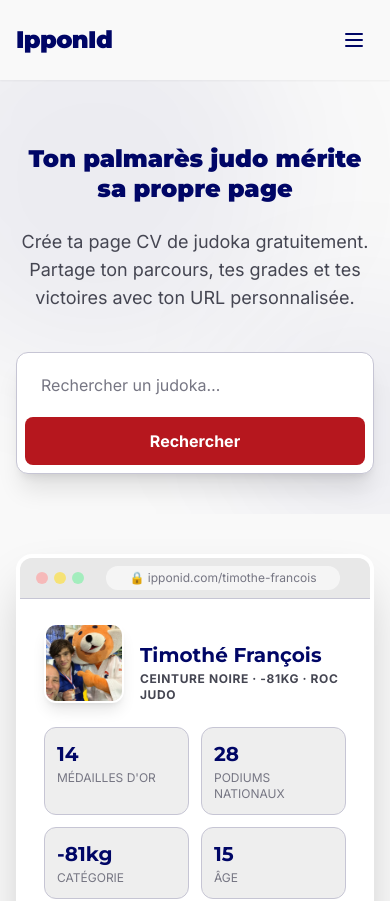
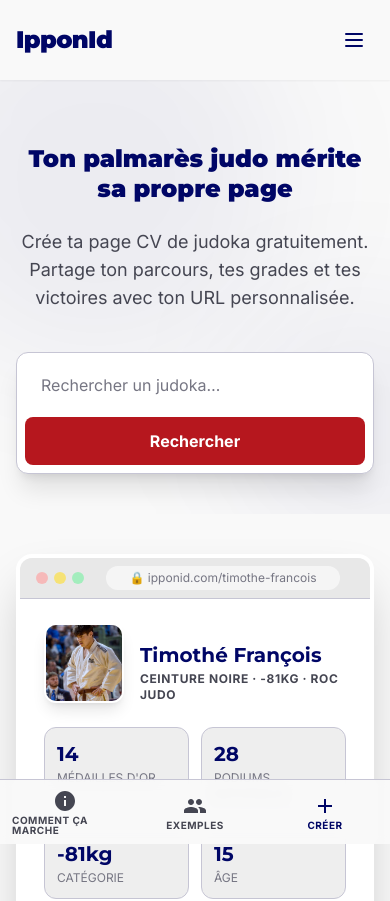
Before and after one commit to timorocjudo/cv_judo, a Next.js app: page / in a window 390 px wide. Shown: the top 901 px of the page. Built offline with nearby package versions, Linux system fonts and the light colour scheme.

Commit message:
Ajout données

```diff
--- a/app/page.tsx
+++ b/app/page.tsx
@@ -1,5 +1,6 @@
 import type { Metadata } from 'next'
 import LandingNav from '@/components/landing/LandingNav'
+import LandingMobileNav from '@/components/landing/LandingMobileNav'
 import HeroSection from '@/components/landing/HeroSection'
 import MockupSection from '@/components/landing/MockupSection'
 import HowItWorksSection from '@/components/landing/HowItWorksSection'
@@ -31,8 +32,10 @@
         <HowItWorksSection />
         <SocialProofSection />
         <CtaSection />
+        <div className="h-16 md:hidden" aria-hidden="true" />
       </main>
       <LandingFooter />
+      <LandingMobileNav />
     </>
   )
 }
--- a/components/blocks/HeroBlock.tsx
+++ b/components/blocks/HeroBlock.tsx
@@ -1,12 +1,40 @@
 import Image from 'next/image'
-import type { Identity } from '@/types/judoka'
+import type { Identity, Social } from '@/types/judoka'
 import { computeAgeCategory } from '@/lib/ageCategory'
+
+const socialIcons: Record<string, { label: string; icon: React.ReactNode }> = {
+  instagram: {
+    label: 'Instagram',
+    icon: (
+      <svg viewBox="0 0 24 24" fill="currentColor" className="w-5 h-5">
+        <path d="M12 2.163c3.204 0 3.584.012 4.85.07 3.252.148 4.771 1.691 4.919 4.919.058 1.265.069 1.645.069 4.849 0 3.205-.012 3.584-.069 4.849-.149 3.225-1.664 4.771-4.919 4.919-1.266.058-1.644.07-4.85.07-3.204 0-3.584-.012-4.849-.07-3.26-.149-4.771-1.699-4.919-4.92-.058-1.265-.07-1.644-.07-4.849 0-3.204.013-3.583.07-4.849.149-3.227 1.664-4.771 4.919-4.919 1.266-.057 1.645-.069 4.849-.069zM12 0C8.741 0 8.333.014 7.053.072 2.695.272.273 2.69.073 7.052.014 8.333 0 8.741 0 12c0 3.259.014 3.668.072 4.948.2 4.358 2.618 6.78 6.98 6.98C8.333 23.986 8.741 24 12 24c3.259 0 3.668-.014 4.948-.072 4.354-.2 6.782-2.618 6.979-6.98.059-1.28.073-1.689.073-4.948 0-3.259-.014-3.667-.072-4.947-.196-4.354-2.617-6.78-6.979-6.98C15.668.014 15.259 0 12 0zm0 5.838a6.162 6.162 0 1 0 0 12.324 6.162 6.162 0 0 0 0-12.324zM12 16a4 4 0 1 1 0-8 4 4 0 0 1 0 8zm6.406-11.845a1.44 1.44 0 1 0 0 2.881 1.44 1.44 0 0 0 0-2.881z" />
+      </svg>
+    ),
+  },
+  youtube: {
+    label: 'YouTube',
+    icon: (
+      <svg viewBox="0 0 24 24" fill="currentColor" className="w-5 h-5">
+        <path d="M23.498 6.186a3.016 3.016 0 0 0-2.122-2.136C19.505 3.545 12 3.545 12 3.545s-7.505 0-9.377.505A3.017 3.017 0 0 0 .502 6.186C0 8.07 0 12 0 12s0 3.93.502 5.814a3.016 3.016 0 0 0 2.122 2.136c1.871.505 9.376.505 9.376.505s7.505 0 9.377-.505a3.015 3.015 0 0 0 2.122-2.136C24 15.93 24 12 24 12s0-3.93-.502-5.814zM9.545 15.568V8.432L15.818 12l-6.273 3.568z" />
+      </svg>
+    ),
+  },
+  tiktok: {
+    label: 'TikTok',
+    icon: (
+      <svg viewBox="0 0 24 24" fill="currentColor" className="w-5 h-5">
+        <path d="M19.59 6.69a4.83 4.83 0 0 1-3.77-4.25V2h-3.45v13.67a2.89 2.89 0 0 1-2.88 2.5 2.89 2.89 0 0 1-2.89-2.89 2.89 2.89 0 0 1 2.89-2.89c.28 0 .54.04.79.1V9.01a6.32 6.32 0 0 0-.79-.05 6.34 6.34 0 0 0-6.34 6.34 6.34 6.34 0 0 0 6.34 6.34 6.34 6.34 0 0 0 6.33-6.34V8.69a8.27 8.27 0 0 0 4.84 1.55V6.79a4.85 4.85 0 0 1-1.07-.1z" />
+      </svg>
+    ),
+  },
+}
 
 interface HeroBlockProps {
   identity: Identity
+  social: Social
 }
 
-export default function HeroBlock({ identity }: HeroBlockProps) {
+export default function HeroBlock({ identity, social }: HeroBlockProps) {
   return (
     <section className="relative min-h-[65vh] md:min-h-[75vh] bg-primary-container overflow-hidden flex items-end">
       {/* Cover photo with gradient overlay */}
@@ -58,6 +86,29 @@
                 {identity.grade}
               </span>
             </div>
+            {social.length > 0 && (
+              <div className="flex gap-3 mt-5">
+                {social.map(({ network, url }) => {
+                  const meta = socialIcons[network]
+                  if (!meta) return null
+                  return (
+                    <a
+                      key={network}
+                      href={url}
+                      target="_blank"
+                      rel="noopener noreferrer"
+                      aria-label={meta.label}
+                      className="flex items-center gap-2 bg-white/10 hover:bg-white/20 backdrop-blur-sm text-white px-3 py-2 rounded-full border border-white/20 transition-colors"
+                    >
+                      {meta.icon}
+                      <span className="font-inter text-xs font-bold uppercase tracking-wider hidden sm:inline">
+                        {meta.label}
+                      </span>
+                    </a>
+                  )
+                })}
+              </div>
+            )}
             {(identity.height || identity.weight || identity.nationality) && (
               <div className="mt-6 flex flex-wrap gap-6">
                 {identity.nationality && (
--- /dev/null
+++ b/components/landing/LandingMobileNav.tsx
@@ -0,0 +1,57 @@
+import Link from 'next/link'
+
+const navItems = [
+  {
+    href: '#how-it-works',
+    label: 'Comment ça marche',
+    icon: (
+      <svg viewBox="0 0 24 24" fill="currentColor" className="w-6 h-6">
+        <path d="M12 2C6.48 2 2 6.48 2 12s4.48 10 10 10 10-4.48 10-10S17.52 2 12 2zm1 15h-2v-6h2v6zm0-8h-2V7h2v2z" />
+      </svg>
+    ),
+  },
+  {
+    href: '#profiles',
+    label: 'Exemples',
+    icon: (
+      <svg viewBox="0 0 24 24" fill="currentColor" className="w-6 h-6">
+        <path d="M16 11c1.66 0 2.99-1.34 2.99-3S17.66 5 16 5c-1.66 0-3 1.34-3 3s1.34 3 3 3zm-8 0c1.66 0 2.99-1.34 2.99-3S9.66 5 8 5C6.34 5 5 6.34 5 8s1.34 3 3 3zm0 2c-2.33 0-7 1.17-7 3.5V19h14v-2.5c0-2.33-4.67-3.5-7-3.5zm8 0c-.29 0-.62.02-.97.05 1.16.84 1.97 1.97 1.97 3.45V19h6v-2.5c0-2.33-4.67-3.5-7-3.5z" />
+      </svg>
+    ),
+  },
+]
+
+export default function LandingMobileNav() {
+  return (
+    <nav
+      className="fixed bottom-0 left-0 right-0 z-50 md:hidden bg-surface/95 backdrop-blur-sm border-t border-outline-variant"
+      aria-label="Navigation mobile landing"
+    >
+      <div className="flex items-center h-16">
+        {navItems.map(({ href, label, icon }) => (
+          <a
+            key={href}
+            href={href}
+            className="flex flex-col items-center gap-0.5 py-2 px-3 text-on-surface-variant hover:text-primary active:text-primary transition-colors flex-1"
+          >
+            {icon}
+            <span className="font-inter text-[10px] font-bold uppercase tracking-wider leading-none">
+              {label}
+            </span>
+          </a>
+        ))}
+        <Link
+          href="/creer-mon-profil"
+          className="flex flex-col items-center gap-0.5 py-2 px-3 text-primary flex-1"
+        >
+          <svg viewBox="0 0 24 24" fill="currentColor" className="w-6 h-6">
+            <path d="M19 13h-6v6h-2v-6H5v-2h6V5h2v6h6v2z" />
+          </svg>
+          <span className="font-inter text-[10px] font-bold uppercase tracking-wider leading-none">
+            Créer
+          </span>
+        </Link>
+      </div>
+    </nav>
+  )
+}
--- a/components/landing/SocialProofSection.tsx
+++ b/components/landing/SocialProofSection.tsx
@@ -1,3 +1,6 @@
+import Image from 'next/image'
+import Link from 'next/link'
+
 export default function SocialProofSection() {
   return (
     <section id="profiles" className="px-margin-mobile md:px-margin-desktop py-16">
@@ -23,7 +26,25 @@
         </div>
 
         <div className="grid grid-cols-2 md:grid-cols-4 lg:grid-cols-6 gap-4">
-          {Array.from({ length: 6 }, (_, i) => (
+          <Link
+            href="/timothe-francois"
+            className="group relative aspect-square bg-surface-container rounded-xl border border-outline-variant overflow-hidden hover:border-primary transition-colors"
+            aria-label="Voir le profil de Timothé François"
+          >
+            <Image
+              src="/images/profile.jpg"
+              alt="Timothé François"
+              fill
+              className="object-cover object-top group-hover:scale-105 transition-transform duration-300"
+            />
+            <div className="absolute inset-0 bg-gradient-to-t from-primary/80 to-transparent opacity-0 group-hover:opacity-100 transition-opacity flex items-end p-2">
+              <span className="font-montserrat text-on-primary text-xs font-bold leading-tight">
+                Timothé François
+              </span>
+            </div>
+          </Link>
+
+          {Array.from({ length: 5 }, (_, i) => (
             <div
               key={i}
               className="aspect-square bg-surface-container rounded-xl border border-outline-variant"
--- a/components/layout/Footer.tsx
+++ b/components/layout/Footer.tsx
@@ -16,26 +16,17 @@
         </div>
 
         <nav className="flex gap-6" aria-label="Réseaux sociaux">
-          {social.instagram && (
+          {social.map(({ network, url }) => (
             <a
-              href={social.instagram}
+              key={network}
+              href={url}
               target="_blank"
               rel="noopener noreferrer"
               className="font-inter text-xs font-bold uppercase tracking-widest text-on-surface-variant hover:text-primary transition-colors"
             >
-              Instagram
+              {network}
             </a>
-          )}
-          {social.youtube && (
-            <a
-              href={social.youtube}
-              target="_blank"
-              rel="noopener noreferrer"
-              className="font-inter text-xs font-bold uppercase tracking-widest text-on-surface-variant hover:text-primary transition-colors"
-            >
-              YouTube
-            </a>
-          )}
+          ))}
         </nav>
 
         <p className="font-inter text-xs text-on-surface-variant opacity-70 text-center">
--- a/data/judokas.json
+++ b/data/judokas.json
@@ -204,10 +204,10 @@
         "image": null
       }
     ],
-    "social": {
-      "instagram": "https://www.instagram.com/",
-      "youtube": "https://www.youtube.com/@"
-    },
+    "social": [
+      { "network": "instagram", "url": "https://www.instagram.com/timo_frc8/"},
+      { "network": "tiktok", "url": "https://www.tiktok.com/@timo_frc8?lang=fr" }
+    ],
     "layout": [
       "hero",
       "bio",
--- a/lib/blockRegistry.tsx
+++ b/lib/blockRegistry.tsx
@@ -11,7 +11,7 @@
 type BlockRenderer = (data: JudokaData) => React.ReactElement
 
 export const blockRegistry: Record<BlockName, BlockRenderer> = {
-  hero:       (data) => <HeroBlock identity={data.identity} />,
+  hero:       (data) => <HeroBlock identity={data.identity} social={data.social} />,
   bio:        (data) => <BioBlock bio={data.bio} firstName={data.identity.firstName} />,
   palmares:   (data) => <PalmaresBlock palmares={data.palmares} birthDate={data.identity.birthDate} />,
   videos:     (data) => <VideosBlock videos={data.videos} />,
```
Also changed, not shown: types/judoka.ts (+5 -3 lines), public/images/profile.jpg.
